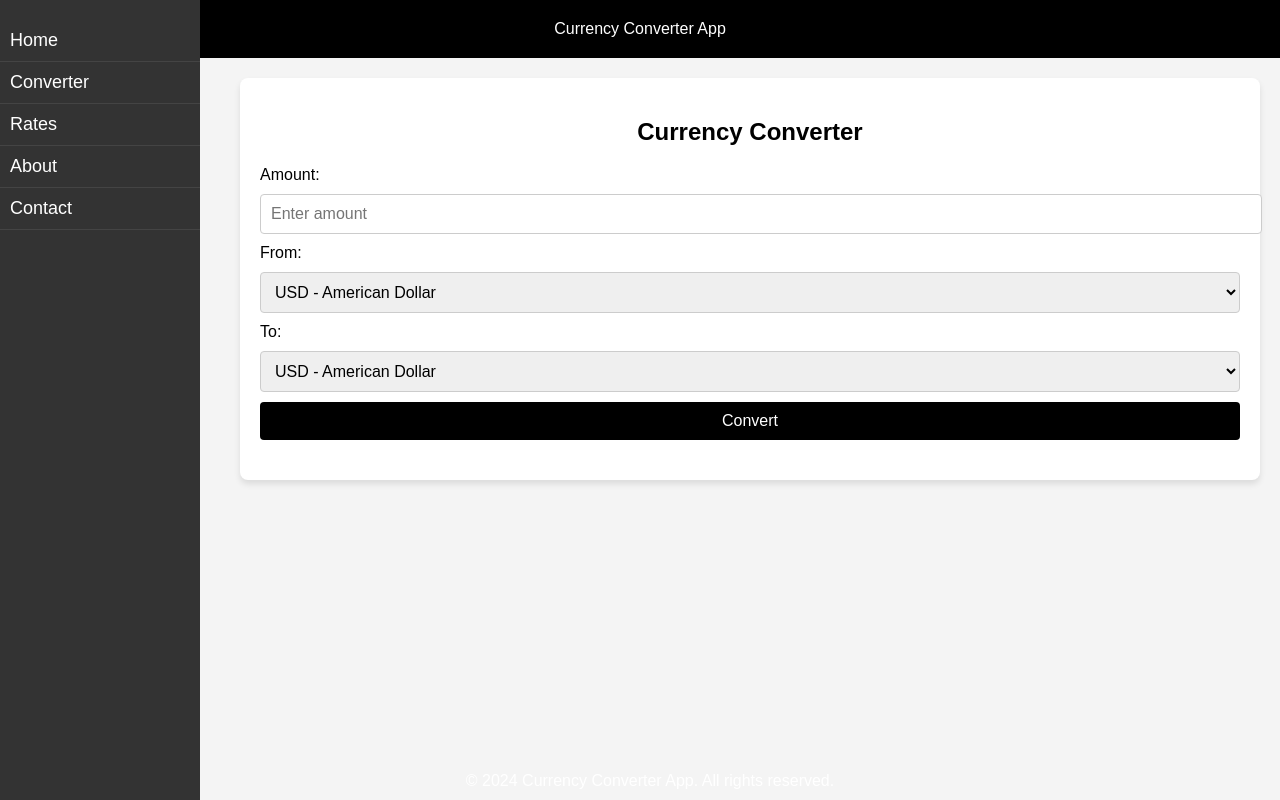
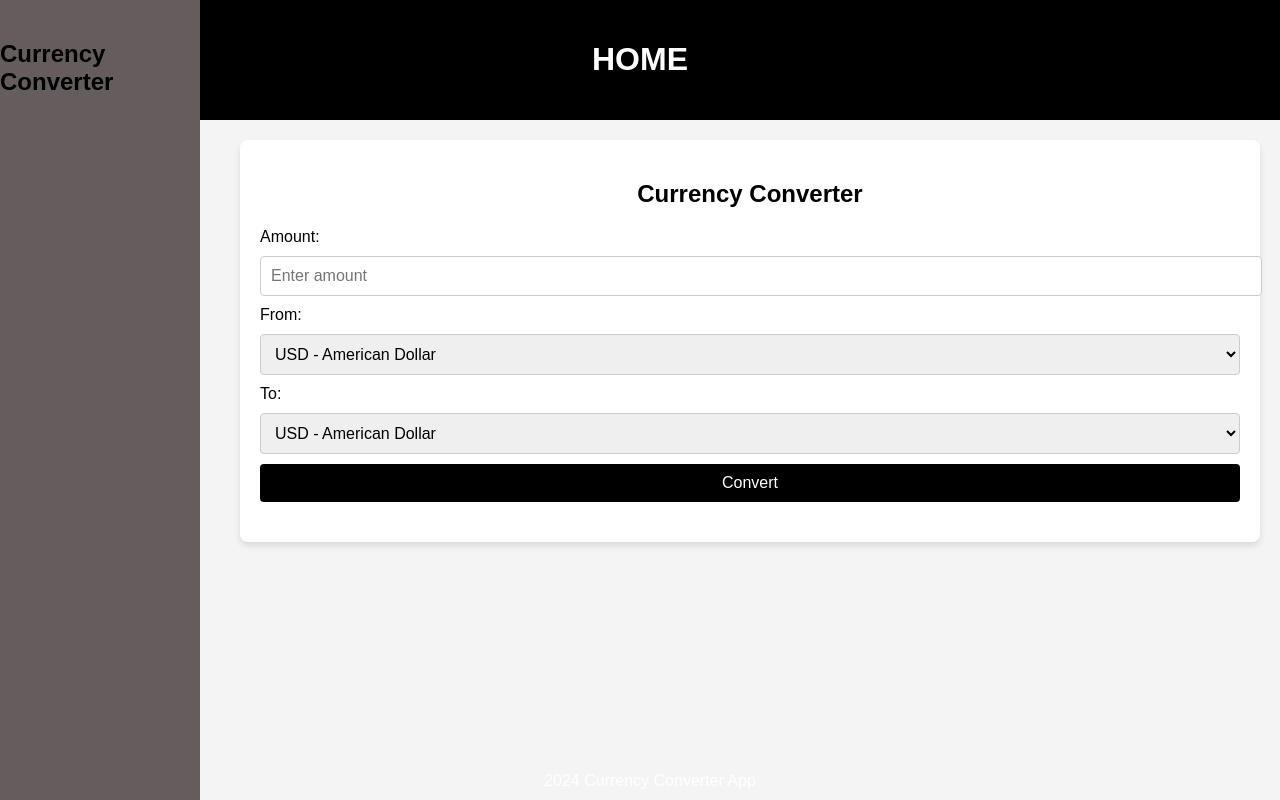
Before and after one commit to Shivansh-0910/Test_CS_A_-2200320120171-, a plain HTML site: page index.html in a window 1280 px wide. Drawn offline with Linux system fonts and the light colour scheme.

Commit message:
making more accurate

```diff
--- a/index.html
+++ b/index.html
@@ -20,7 +20,7 @@ header {
 }
 .sidebar {
     width: 200px;
-    background-color: #333;
+    background-color: #655d5d;
     position: fixed;
     top: 0;
     left: 0;
@@ -98,16 +98,12 @@ footer {
 <body>
 
 <header>
-    Currency Converter App
+   <h1>HOME</h1>
 </header>
 
 <div class="sidebar">
     <nav>
-        <a href="#">Home</a>
-        <a href="#">Converter</a>
-        <a href="#">Rates</a>
-        <a href="#">About</a>
-        <a href="#">Contact</a>
+      <h1>Currency Converter</h1>
     </nav>
 </div>
 
@@ -178,7 +174,7 @@ footer {
 </div>
 
 <footer>
-    &copy; 2024 Currency Converter App. All rights reserved.
+     2024 Currency Converter App
 </footer>
 
 <script>
@@ -196,7 +192,6 @@ footer {
                 const rate = data.rates[toCurrency];
                 const convertedAmount = (amount * rate).toFixed(2);
 
-                // Display the result
                 document.getElementById('result').textContent =
                     `${amount} ${fromCurrency} = ${convertedAmount} ${toCurrency}`;
             })
```
